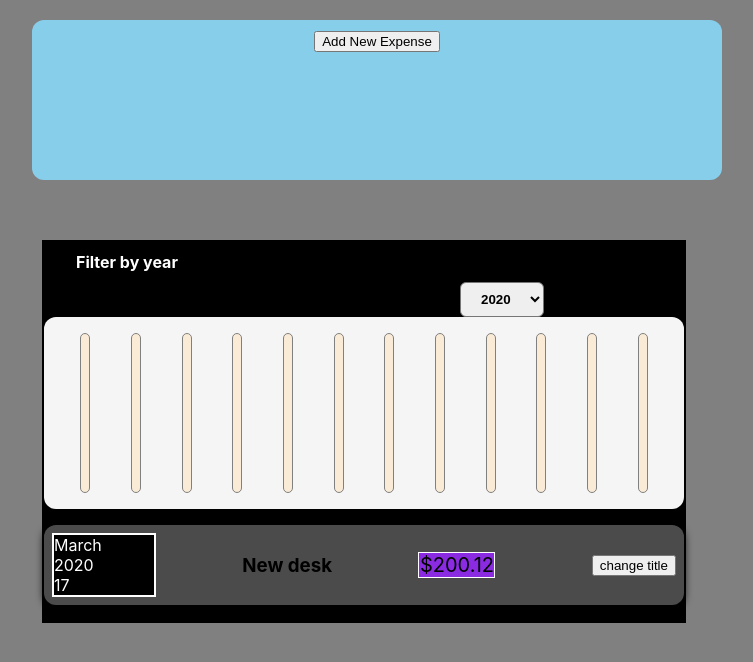
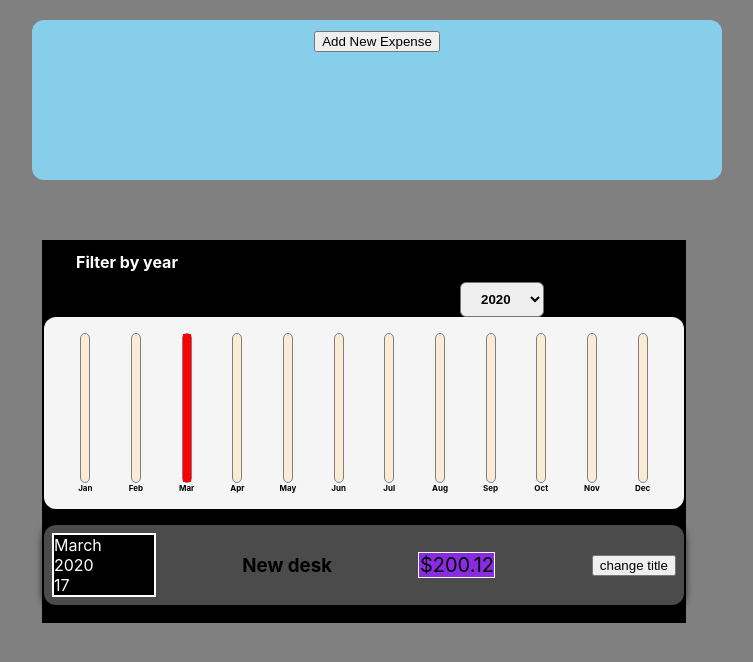
Before and after one commit to haripriya911/ExpenseManager, a React (Create React App) app: page / in a window 1280 px wide. Shown: the top 662 px of the page, without its empty margins (258-1011 px from the left). Built offline with nearby package versions, Linux system fonts and the light colour scheme.

Commit message:
final report

```diff
--- a/src/App.js
+++ b/src/App.js
@@ -33,13 +33,11 @@ const App = () => {
   const [expense, setExpenses] = useState(Dummy_Expense);
 
   const addExpenseHandler = (expense) => {
-    console.log("expense", expense);
     setExpenses((prevExpenses) => {
-      console.log("object", [expense, ...prevExpenses]);
       return [expense, ...prevExpenses];
     });
   };
-  console.log("expensefinal", expense);
+
 
   return (
     <div>
--- a/src/components/Chart/Chart.js
+++ b/src/components/Chart/Chart.js
@@ -1,10 +1,13 @@
 import "./Chart.css";
 import ChartBar from "./ChartBar";
 const Chart = (props) => {
+
   const dataPointsValues = props.dataPoints.map(
     (datapoints) => datapoints.value
   );
+
   const totalMax = Math.max(...dataPointsValues);
+
   return (
     <div className="chart">
       {props.dataPoints.map((dataPoints) => (
--- a/src/components/Chart/ChartBar.css
+++ b/src/components/Chart/ChartBar.css
@@ -14,6 +14,7 @@
   display: flex;
   flex-direction: column;
   align-items: center;
+  justify-content: flex-end;
 }
 
 .chart-bar-fill {
--- a/src/components/Chart/ChartBar.js
+++ b/src/components/Chart/ChartBar.js
@@ -1,9 +1,10 @@
 import "./ChartBar.css";
 const ChartBar = (props) => {
   let barFillingHeight = "0%";
-  if (props.max > 0) {
-    barFillingHeight = Math.round((props.value / props.maxvalue) * 100) + "%";
+  if (props.maxValue > 0) {
+    barFillingHeight = Math.round((props.value / props.maxValue) * 100) + "%";
   }
+
   return (
     <div className="chart-bar">
       <div className="chart-bar-inner">
@@ -12,7 +13,7 @@ const ChartBar = (props) => {
           style={{ height: barFillingHeight, backgroundColor: "red" }}
         ></div>
       </div>
-      <div className="chart-bar-label"></div>
+      <div className="chart-bar-label" >{props.label}</div>
     </div>
   );
 };
--- a/src/components/ExpenseChart.js
+++ b/src/components/ExpenseChart.js
@@ -14,9 +14,10 @@ const ExpenseChart = (props) => {
     { label: "Nov", value: 0 },
     { label: "Dec", value: 0 },
   ];
+
   for (const expense of props.expense) {
     const expenseMonth = expense.date.getMonth();
-    chartDataPoints[expenseMonth].value += expense.amount;
+    chartDataPoints[expenseMonth].value += expense.price;
   }
 
   return <Chart dataPoints={chartDataPoints} />;
--- a/src/components/ExpenseItem.js
+++ b/src/components/ExpenseItem.js
@@ -8,7 +8,6 @@ const ExpenseItem = (props) => {
   const [title, setTitle] = useState(props.title);
   const clickHandler = () => {
     setTitle("updated!!");
-    console.log(title);
   };
 
   return (
--- a/src/components/ExpenseList.js
+++ b/src/components/ExpenseList.js
@@ -2,7 +2,6 @@ import "./ExpenseList.css";
 import ExpenseItem from "./ExpenseItem";
 
 const ExpenseList = (props) => {
-  console.log("propnews", props.items.length);
   const arrayValue = props.items;
   const arrayLength = props.items.length;
   let expenseContent =
--- a/src/components/Expenses.js
+++ b/src/components/Expenses.js
@@ -7,7 +7,7 @@ import ExpenseList from "./ExpenseList";
 import ExpenseChart from "./ExpenseChart";
 
 function Expenses(props) {
-  console.log("props", props);
+
   const [filterYear, setfilterYear] = useState("2020");
   const filterChange = (selectedYear) => {
     setfilterYear(selectedYear);
--- a/src/components/NewExpense/ExpenseForm.js
+++ b/src/components/NewExpense/ExpenseForm.js
@@ -20,7 +20,7 @@ const ExpenseForm = (props) => {
     event.preventDefault();
     const expenseData = {
       title: enterTitle,
-      price: enterPrice,
+      price: +enterPrice,
       date: new Date(enterDate),
     };
     props.onSaveExpenseData(expenseData);
--- a/src/components/NewExpense/NewExpense.js
+++ b/src/components/NewExpense/NewExpense.js
@@ -2,7 +2,7 @@ import React, { useState } from "react";
 import ExpenseForm from "./ExpenseForm";
 import "./NewExpense.css";
 const NewExpense = (props) => {
-  console.log(props);
+
   const [value, setValue] = useState(false);
   const onSaveExpenseDataHandler = (enteredExpenseData) => {
     const expenseData = {
@@ -10,7 +10,7 @@ const NewExpense = (props) => {
       ...enteredExpenseData,
     };
     props.onAddExpense(expenseData);
-    console.log(expenseData);
+
   };
   const addNewExpense = () => {
     setValue(!value);
```
